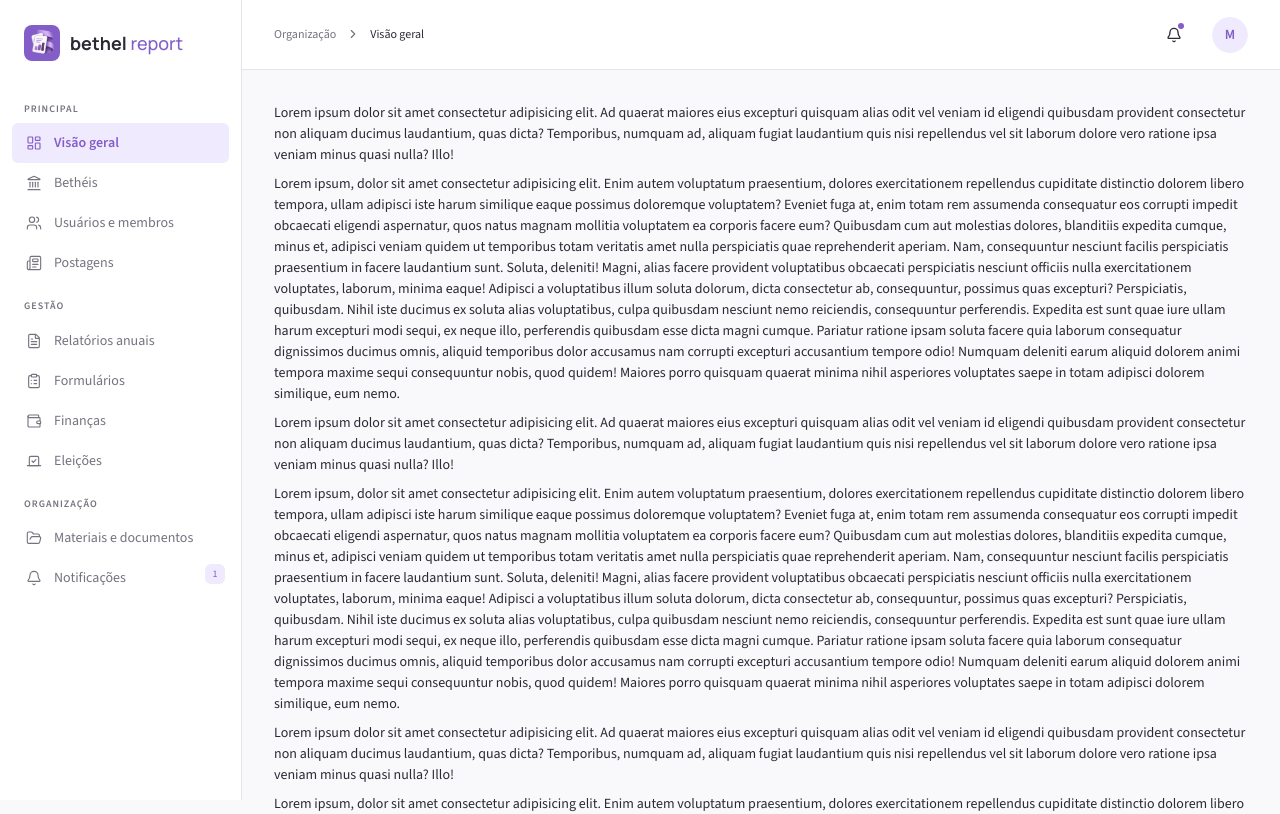
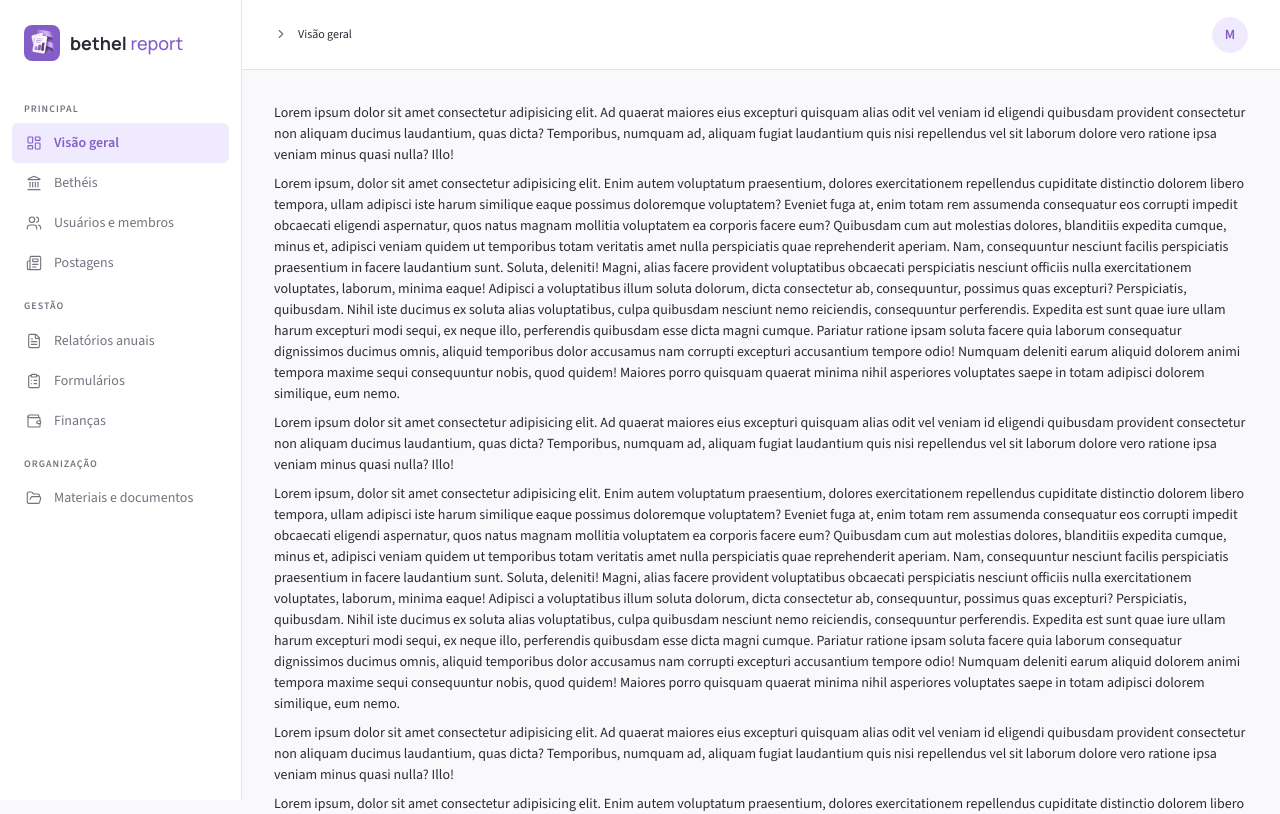
Before and after one commit to Bethel-Report/bethel-frontend, a React (Vite) app: page / in a window 1280 px wide. Shown: the top 814 px of the page. Built offline with nearby package versions, Linux system fonts and the light colour scheme.

Commit message:
feat: removing unnecessary sections

```diff
--- a/src/app/components/Header.tsx
+++ b/src/app/components/Header.tsx
@@ -3,21 +3,19 @@ import { useSidebar } from "@/shared/components/sidebar"
 import {
   Breadcrumb,
   BreadcrumbItem,
-  BreadcrumbLink,
   BreadcrumbList,
   BreadcrumbPage,
   BreadcrumbSeparator,
 } from "@/shared/components/breadcrumb"
-import { Bell, Menu } from "lucide-react"
+import { Menu } from "lucide-react"
 import { Link } from "react-router"
 import { UserAvatar } from "@/features/users/components/UserAvatar"
 
 type HeaderProps = {
   current: string
-  unread: number
 }
 
-export function Header({ current, unread }: HeaderProps) {
+export function Header({ current }: HeaderProps) {
   const { toggleSidebar } = useSidebar()
 
   return (
@@ -34,11 +32,6 @@ export function Header({ current, unread }: HeaderProps) {
         </Button>
         <Breadcrumb className="hidden sm:block">
           <BreadcrumbList>
-            <BreadcrumbItem>
-              <BreadcrumbLink asChild>
-                <Link to="/">Organização</Link>
-              </BreadcrumbLink>
-            </BreadcrumbItem>
             <BreadcrumbSeparator />
             <BreadcrumbItem>
               <BreadcrumbPage>{current}</BreadcrumbPage>
@@ -47,18 +40,6 @@ export function Header({ current, unread }: HeaderProps) {
         </Breadcrumb>
       </div>
       <div className="flex shrink-0 items-center gap-3 sm:gap-5">
-        <Button asChild variant="ghost" size="icon" title="Notificações">
-          <Link
-            to="/notificacoes"
-            className="relative"
-            aria-label="Notificações"
-          >
-            <Bell size={18} />
-            {unread > 0 && (
-              <span className="absolute right-2 top-1.5 size-1.5 rounded-full bg-primary" />
-            )}
-          </Link>
-        </Button>
         <Link to="/perfil" aria-label="Meu perfil">
           <UserAvatar name={"Mariana"} />
         </Link>
--- a/src/app/components/Navbar.tsx
+++ b/src/app/components/Navbar.tsx
@@ -15,7 +15,6 @@ import {
   SidebarGroupLabel,
   SidebarHeader,
   SidebarMenu,
-  SidebarMenuBadge,
   SidebarMenuButton,
   SidebarMenuItem,
   useSidebar,
@@ -33,14 +32,13 @@ type NavItem = {
 type NavbarProps = {
   profile: string
   pathname: string
-  unread: number
   isMember: boolean
   navItems: NavItem[]
 }
 
 type NavbarContentProps = Pick<
   NavbarProps,
-  "profile" | "pathname" | "unread" | "isMember" | "navItems"
+  "profile" | "pathname" | "isMember" | "navItems"
 > & {
   onNavigate: () => void
   mobile?: boolean
@@ -49,7 +47,6 @@ type NavbarContentProps = Pick<
 function NavbarContent({
   profile,
   pathname,
-  unread,
   isMember,
   navItems,
   onNavigate,
@@ -60,13 +57,7 @@ function NavbarContent({
   for (const item of navItems) {
     if (
       (isMember &&
-        ![
-          "/",
-          "/postagens",
-          "/eleicoes",
-          "/materiais",
-          "/notificacoes",
-        ].includes(item.to)) ||
+        !["/", "/postagens", "/eleicoes", "/materiais"].includes(item.to)) ||
       (profile !== "Grande Conselho" && item.to === "/formularios")
     ) {
       continue
@@ -118,11 +109,6 @@ function NavbarContent({
                           <span className="min-w-0 flex-1">{item.label}</span>
                         </Link>
                       </SidebarMenuButton>
-                      {item.to === "/notificacoes" && unread > 0 && (
-                        <SidebarMenuBadge className="bg-secondary text-primary">
-                          {unread}
-                        </SidebarMenuBadge>
-                      )}
                     </SidebarMenuItem>
                   ))}
                 </SidebarMenu>
--- a/src/shared/layouts/AppLayout.tsx
+++ b/src/shared/layouts/AppLayout.tsx
@@ -6,11 +6,9 @@ import {
   FileText,
   ClipboardList,
   Wallet,
-  Vote,
   FolderOpen,
-  Bell,
 } from "lucide-react"
-import { Outlet, useLocation } from "react-router"
+import { matchPath, Outlet, useLocation } from "react-router"
 import { Footer } from "@/app/components/Footer"
 import { Main } from "@/app/components/Main"
 import { Header } from "@/app/components/Header"
@@ -30,43 +28,39 @@ const navItems = [
   },
   { to: "/formularios", label: "Formulários", icon: ClipboardList, group: "" },
   { to: "/financas", label: "Finanças", icon: Wallet, group: "" },
-  { to: "/eleicoes", label: "Eleições", icon: Vote, group: "" },
   {
     to: "/materiais",
     label: "Materiais e documentos",
     icon: FolderOpen,
     group: "ORGANIZAÇÃO",
   },
-  { to: "/notificacoes", label: "Notificações", icon: Bell, group: "" },
+]
+
+const pageRoutes = [
+  { path: "/betheis/novo", title: "Criar Bethel", navPath: "/betheis" },
+  { path: "/betheis/:id", title: "Detalhes do Bethel", navPath: "/betheis" },
+  { path: "/membros/novo", title: "Adicionar membro", navPath: "/membros" },
+  { path: "/membros/:id", title: "Detalhes do membro", navPath: "/membros" },
+  { path: "/postagens/novo", title: "Criar postagem", navPath: "/postagens" },
+  {
+    path: "/postagens/:id",
+    title: "Detalhes da postagem",
+    navPath: "/postagens",
+  },
+  { path: "/perfil", title: "Meu perfil" },
+  { path: "/consolidado", title: "Relatório consolidado" },
 ]
 
 export function AppLayout() {
   const { pathname } = useLocation()
   const profile = "Grande Conselho"
-  const notifications = [
-    {
-      id: 1,
-      title: "Notificação 1",
-      text: "Nova notificação",
-      date: "2026-10-01",
-      read: false,
-    },
-  ]
   const isMember = profile.startsWith("Membro")
-  const unread = notifications.filter((n) => !n.read).length
+  const pageRoute = pageRoutes.find(({ path }) => matchPath(path, pathname))
   const current =
-    (pathname === "/betheis/novo" ? "Criar Bethel" : undefined) ??
-    (pathname.startsWith("/betheis/") ? "Detalhes do Bethel" : undefined) ??
-    (pathname === "/membros/novo" ? "Adicionar membro" : undefined) ??
-    (pathname.startsWith("/membros/") ? "Detalhes do membro" : undefined) ??
-    (pathname === "/postagens/novo" ? "Criar postagem" : undefined) ??
-    (pathname.startsWith("/postagens/") ? "Detalhes da postagem" : undefined) ??
-    navItems.find((n) => n.to === pathname)?.label ??
-    (pathname === "/perfil"
-      ? "Meu perfil"
-      : pathname === "/consolidado"
-        ? "Relatório consolidado"
-        : "Bethel Report")
+    pageRoute?.title ??
+    navItems.find((item) => item.to === pathname)?.label ??
+    "Bethel Report"
+  const navPathname = pageRoute?.navPath ?? pathname
 
   if (pathname === "/acesso") return <Outlet />
 
@@ -74,21 +68,12 @@ export function AppLayout() {
     <SidebarProvider mobileBreakpoint={1024}>
       <Navbar
         profile={profile}
-        pathname={
-          pathname.startsWith("/membros/")
-            ? "/membros"
-            : pathname.startsWith("/betheis/")
-              ? "/betheis"
-              : pathname.startsWith("/postagens/")
-                ? "/postagens"
-                : pathname
-        }
-        unread={unread}
+        pathname={navPathname}
         navItems={navItems}
         isMember={isMember}
       />
       <div className="flex min-w-0 flex-1 flex-col">
-        <Header current={current} unread={unread} />
+        <Header current={current} />
         <Main>
           <Outlet />
         </Main>
```
